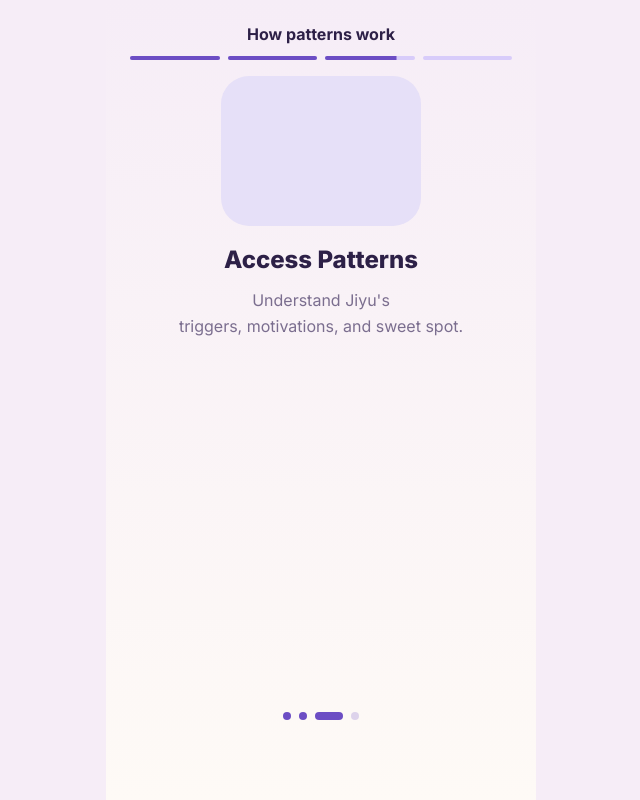
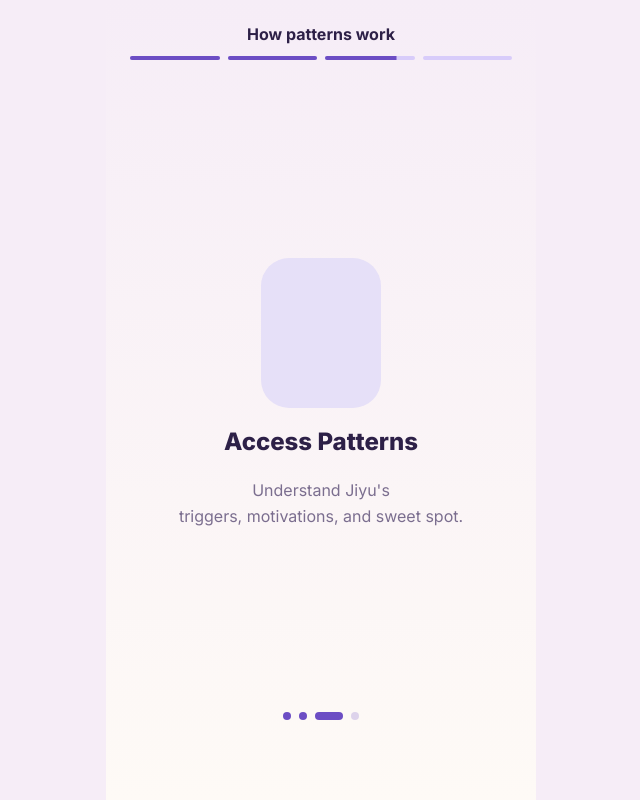
Before and after one commit to capricarun/TinyPal, a React (Vite) app: page /TinyPal/patterns/2 in a window 1280 px wide. Shown: the whole page, without its empty margins (319-959 px from the left). Built offline with nearby package versions, Linux system fonts and the light colour scheme; some icons are missing.

Commit message:
PatternSlide: vertically centre icon+title+subtitle, icon card 120x150

```diff
--- a/src/app/pages/PatternSlide.tsx
+++ b/src/app/pages/PatternSlide.tsx
@@ -83,11 +83,23 @@ export default function PatternSlide({
         ))}
       </Box>
 
-      {/* Icon card — fixed height 150px */}
-      <Box sx={{ display: "flex", justifyContent: "center", px: 4 }}>
+      {/* Vertically centred group: icon card + title + subtitle */}
+      <Box
+        sx={{
+          flex: 1,
+          display: "flex",
+          flexDirection: "column",
+          alignItems: "center",
+          justifyContent: "center",
+          px: 4,
+          textAlign: "center",
+          gap: 2.5,
+        }}
+      >
+        {/* Icon card — 120 × 150 */}
         <Box
           sx={{
-            width: 200,
+            width: 120,
             height: 150,
             borderRadius: "28px",
             bgcolor: "#e6e0f8",
@@ -95,19 +107,20 @@ export default function PatternSlide({
             alignItems: "center",
             justifyContent: "center",
             color: "#9e9baf",
+            flexShrink: 0,
           }}
         >
           {icon}
         </Box>
-      </Box>
 
-      {/* Title & subtitle */}
-      <Box sx={{ px: 4, mt: 2.5, textAlign: "center" }}>
+        {/* Title */}
         <Typography
-          sx={{ fontWeight: 800, color: "#2d2047", mb: 1.5, lineHeight: 1.2, fontSize: 24 }}
+          sx={{ fontWeight: 800, color: "#2d2047", lineHeight: 1.2, fontSize: 24 }}
         >
           {title}
         </Typography>
+
+        {/* Subtitle */}
         <Typography
           variant="body1"
           sx={{ color: "#7b6e8f", lineHeight: 1.65, fontSize: 16, whiteSpace: "pre-line" }}
@@ -115,9 +128,6 @@ export default function PatternSlide({
           {subtitle}
         </Typography>
       </Box>
-
-      {/* Flex spacer pushes dots to bottom */}
-      <Box sx={{ flex: 1 }} />
 
       {/* Progress dots */}
       <Box sx={{ display: "flex", gap: 1, justifyContent: "center", alignItems: "center", pb: 10 }}>
```
